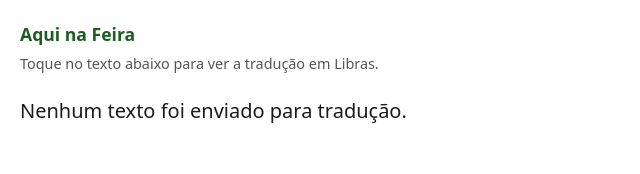
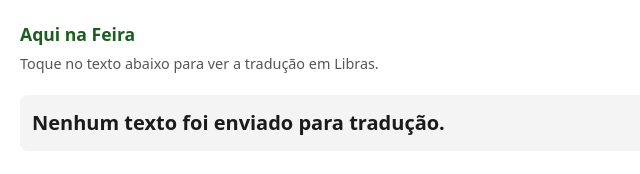
Before and after one commit to AquiNaFeira/accessibility-aquinafeira, a plain HTML site: page (root)/index.html in a window 1280 px wide. Shown: the whole page, without its empty margins (0-640 px from the left). Drawn offline with Linux system fonts and the light colour scheme.

Commit message:
Update index.html

```diff
--- a/(root)/index.html
+++ b/(root)/index.html
@@ -8,7 +8,7 @@
     body { font-family: system-ui, sans-serif; margin: 0; padding: 20px; line-height: 1.6; color: #1b1b1b; background: #fff; }
     h1 { font-size: 1.1rem; color: #1B5E20; margin: 0 0 4px; }
     .dica { font-size: .9rem; color: #555; margin: 0 0 20px; }
-    #conteudo { font-size: 1.25rem; white-space: pre-wrap; }
+    #conteudo { font-size: 1.25rem; white-space: pre-wrap; font-weight: bold; padding: 12px; background: #f4f4f4; border-radius: 8px; }
     #erro { display: none; margin-top: 20px; padding: 12px; border: 1px solid #b00020; border-radius: 8px; color: #b00020; }
   </style>
 </head>
@@ -18,6 +18,7 @@
   <p id="conteudo"></p>
   <p id="erro" role="alert">Não foi possível carregar o VLibras. Verifique sua conexão e tente novamente.</p>
 
+  <!-- Estrutura do Widget VLibras -->
   <div vw class="enabled">
     <div vw-access-button class="active"></div>
     <div vw-plugin-wrapper>
@@ -28,20 +29,26 @@
   <script src="https://vlibras.gov.br/app/vlibras-plugin.js"></script>
   <script>
     (function () {
-      // O texto vem depois do "#", que o navegador não envia ao servidor (mais privado)
+      // Captura o texto do parâmetro t na URL (#t=...)
       var params = new URLSearchParams(location.hash.slice(1));
       var texto = (params.get('t') || '').slice(0, 2000);
-      // textContent evita injeção de HTML/script pela URL
+
       document.getElementById('conteudo').textContent =
         texto || 'Nenhum texto foi enviado para tradução.';
 
       if (window.VLibras) {
+        // Inicializa o widget
         new window.VLibras.Widget('https://vlibras.gov.br/app');
-        // Abre o avatar automaticamente (opcional; remova se der comportamento estranho)
-        setTimeout(function () {
-          var b = document.querySelector('[vw-access-button]');
-          if (b) b.click();
-        }, 1500);
+
+        // Aguarda o carregamento completo da página e dos scripts do VLibras
+        window.addEventListener('load', function () {
+          setTimeout(function () {
+            var accessButton = document.querySelector('[vw-access-button]');
+            if (accessButton) {
+              accessButton.click(); // Abre o avatar automaticamente
+            }
+          }, 2500); // Tempo necessário para o avatar carregar com segurança
+        });
       } else {
         document.getElementById('erro').style.display = 'block';
       }
```
